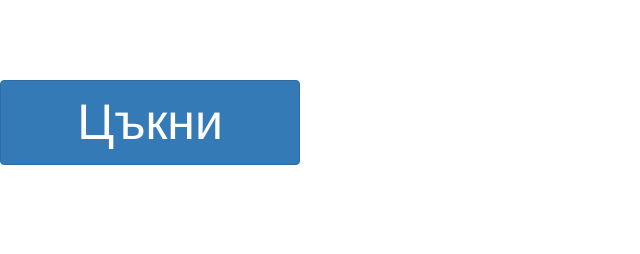
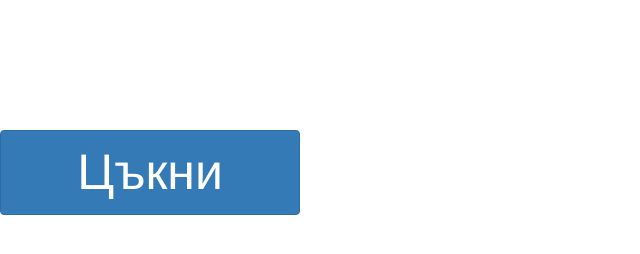
Before and after one commit to HappyBirthdayAyho/happybirthdayayho.github.io, a plain HTML site: page index.html in a window 1280 px wide. Shown: the whole page, without its empty margins (0-640 px from the left). Drawn offline with nearby package versions, Linux system fonts and the light colour scheme.

Commit message:
Update style.css

```diff
--- a/style.css
+++ b/style.css
@@ -4,7 +4,7 @@ tr {
 
 tr td {
     width: 50%;
-    padding: 80px 0;
+    padding: 130px 0;
 }
 
 .invisible {
```
